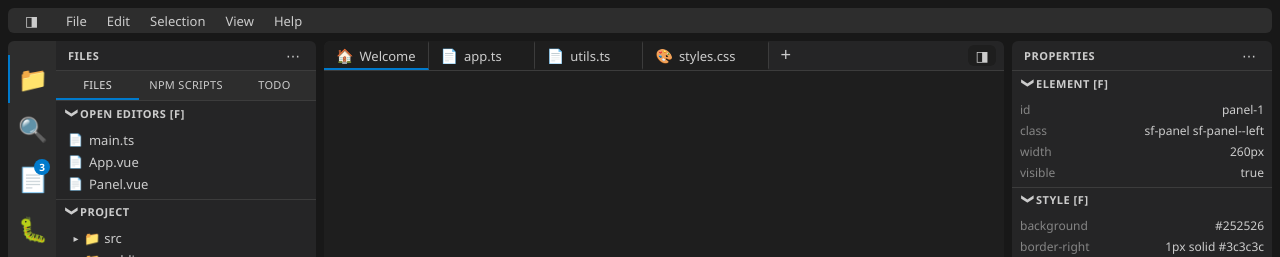
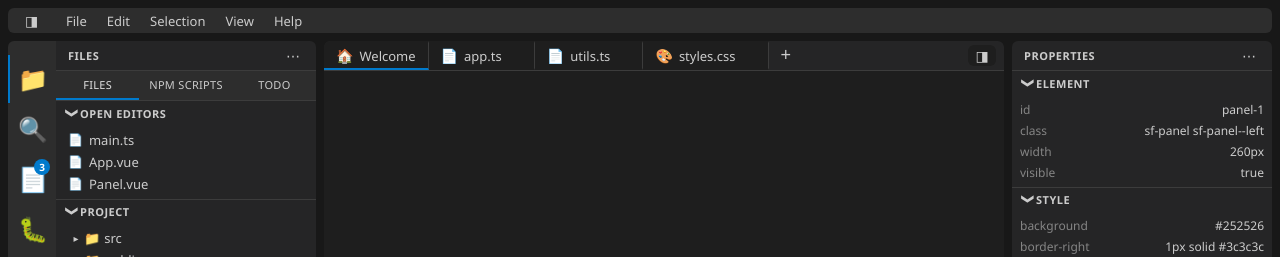
Before and after one commit to banksempire/StudioFramework, a Vue app: page / in a window 1280 px wide. Shown: the top 257 px of the page. Built offline with nearby package versions, Linux system fonts and the light colour scheme.

Commit message:
feat: remove [F] fixed-height suffix from sub-section titles
The [F] debug marker appended to fixed-height sub-section labels is
gone; titles render the plain label. Doc updated accordingly.

```diff
--- a/src/components/SubSection.vue
+++ b/src/components/SubSection.vue
@@ -26,7 +26,7 @@ const emit = defineEmits<{
     <!-- Title bar - click toggles expand/collapse only (does NOT activate) -->
     <div class="sf-subsection-header" @click="emit('toggle-expand')">
       <span class="sf-subsection-arrow" :class="{ 'sf-subsection-arrow--expanded': isExpanded }">❯</span>
-      <span class="sf-subsection-label">{{ subSection.label }}{{ !subSection.isHeightVariable ? ' [F]' : '' }}</span>
+      <span class="sf-subsection-label">{{ subSection.label }}</span>
       <div v-if="subSection.utilities?.length" class="sf-subsection-utils" @click.stop="emit('activate')">
         <button
           v-for="util in subSection.utilities"
```
Also changed, not shown: doc/sub-section.md (+1 -2 lines).
